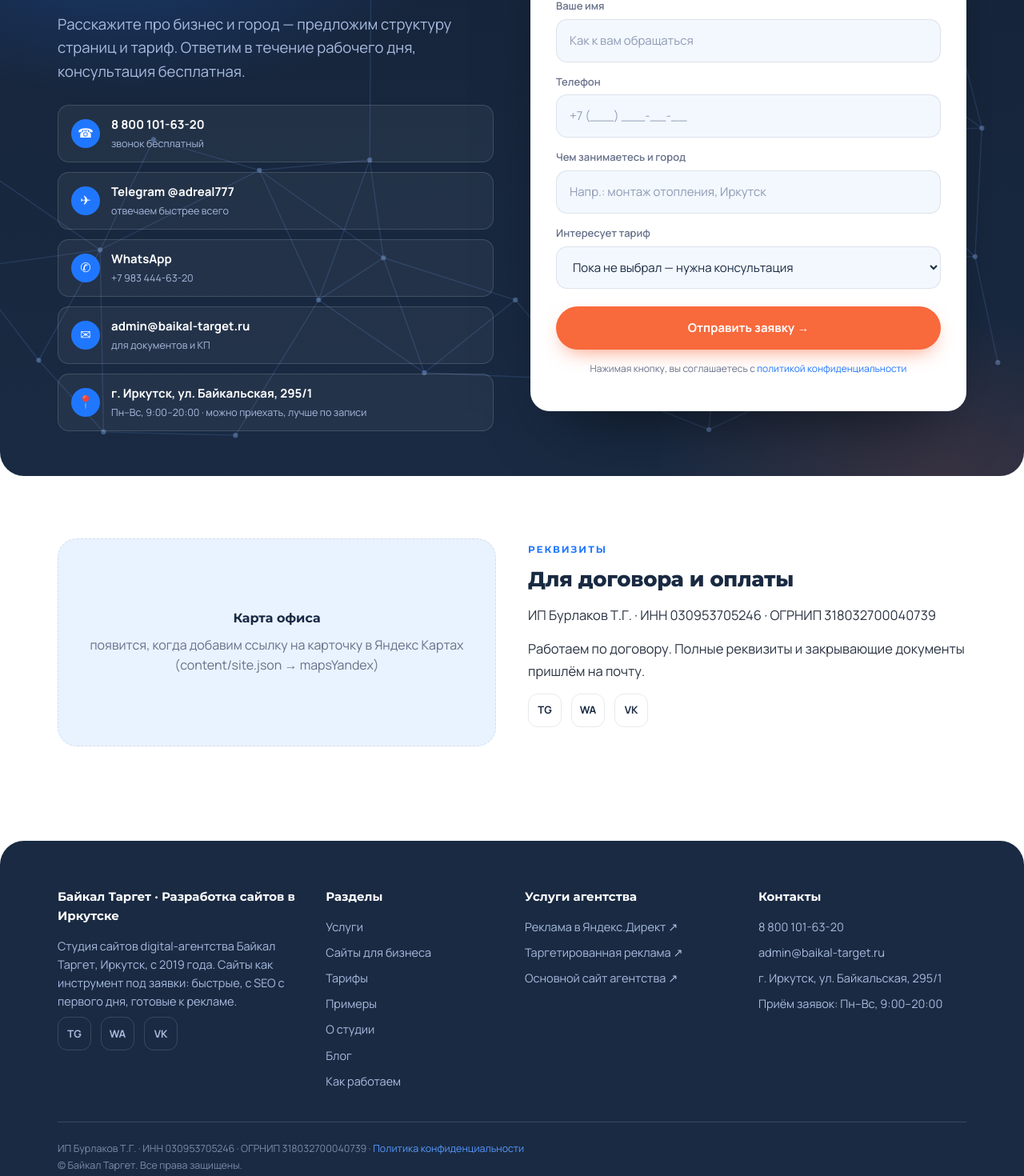
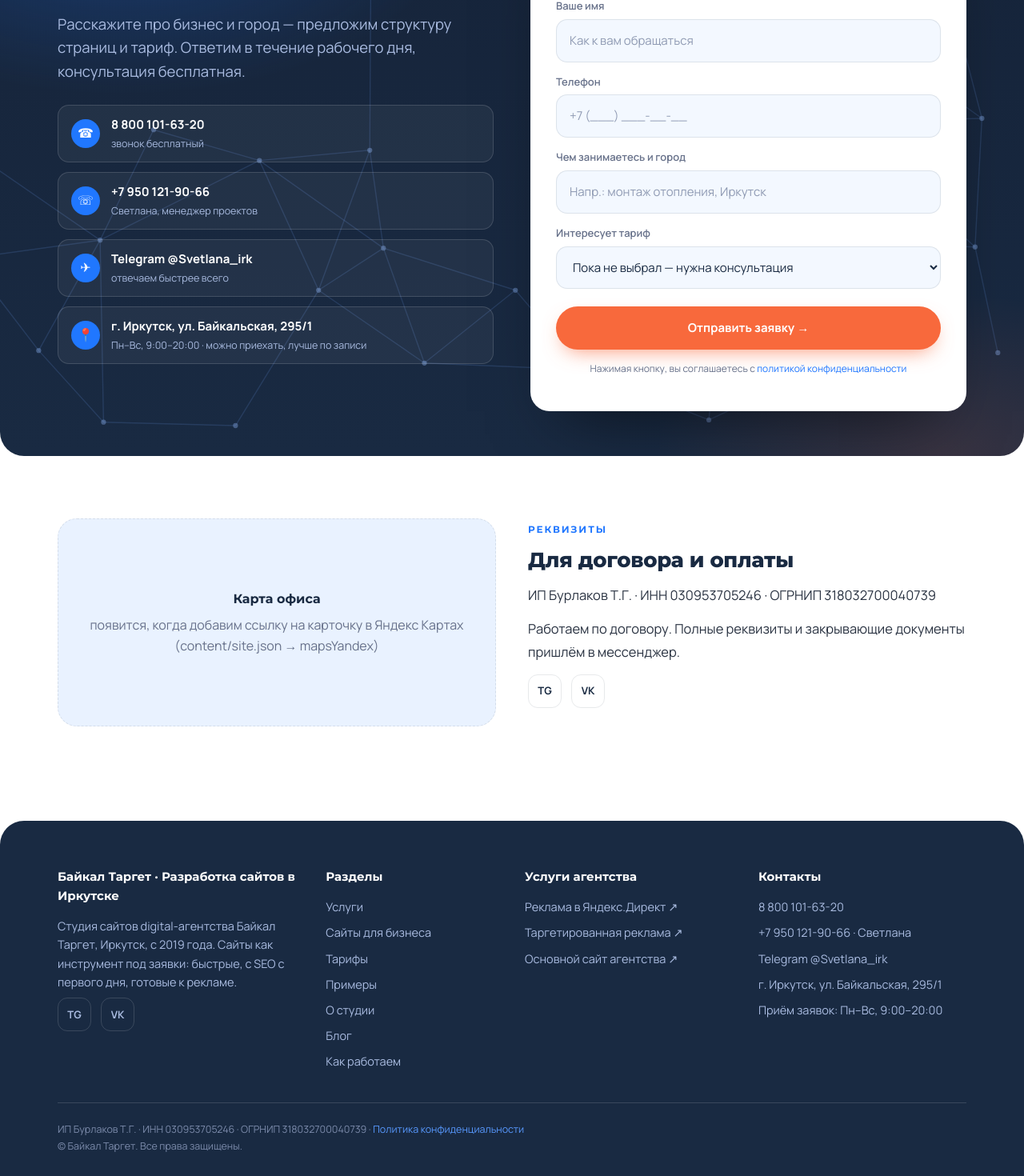
Before and after one commit to baikaltarget/baikaltargetsites, a Next.js app: page /kontakty in a window 1280 px wide. Shown: the part 240-1710 px from the top of the page at 80% size. Built offline with nearby package versions, Linux system fonts and the light colour scheme.

Commit message:
Контакты: Telegram и прямой телефон Светланы, убраны почта и WhatsApp, единый ContactLinks, место под MAX
Co-Authored-By: Claude Opus 5.5 <noreply@anthropic.com>
Claude-Session: https://claude.ai/code/session_01FpcLRrMQdhJCE9pUHux9xG

```diff
--- a/app/kontakty/page.js
+++ b/app/kontakty/page.js
@@ -2,11 +2,12 @@ import Link from 'next/link';
 import site from '@/content/site.json';
 import LeadForm from '@/components/LeadForm';
 import Mesh from '@/components/Mesh';
+import ContactLinks from '@/components/ContactLinks';
 import { localBusiness, breadcrumbs } from '@/lib/schema';
 
 export const metadata = {
   title: 'Контакты и заявка | ' + site.brand,
-  description: 'Студия сайтов Байкал Таргет в Иркутске: ул. Байкальская, 295/1. Телефон, Telegram, WhatsApp, заявка на сайт.',
+  description: 'Студия сайтов Байкал Таргет в Иркутске: ул. Байкальская, 295/1. Телефон, Telegram, заявка на сайт.',
   alternates: { canonical: '/kontakty/' },
 };
 
@@ -27,13 +28,7 @@ export default function Kontakty() {
             <span className="hero-over">Контакты · Иркутск</span>
             <h1>Обсудим <span className="hl">ваш сайт</span></h1>
             <p className="lead">Расскажите про бизнес и город — предложим структуру страниц и тариф. Ответим в течение рабочего дня, консультация бесплатная.</p>
-            <div className="contact-list">
-              <a href={site.phoneHref}><i>☎</i><span><b>{site.phone}</b><small>звонок бесплатный</small></span></a>
-              <a href={site.telegram} target="_blank" rel="noopener"><i>✈</i><span><b>Telegram {site.telegramHandle}</b><small>отвечаем быстрее всего</small></span></a>
-              <a href={site.whatsapp} target="_blank" rel="noopener"><i>✆</i><span><b>WhatsApp</b><small>+7 983 444-63-20</small></span></a>
-              <a href={'mailto:' + site.email}><i>✉</i><span><b>{site.email}</b><small>для документов и КП</small></span></a>
-              <a href={site.mapsYandex || undefined} target={site.mapsYandex ? '_blank' : undefined} rel="noopener"><i>📍</i><span><b>{site.address}</b><small>{site.hours} · можно приехать, лучше по записи</small></span></a>
-            </div>
+            <ContactLinks variant="cards" showAddress />
           </div>
           <LeadForm title="Заявка на сайт" />
         </div>
@@ -50,10 +45,10 @@ export default function Kontakty() {
             <div>
               <div className="sec-head" style={{ marginBottom: 16 }}><span className="eyebrow">Реквизиты</span><h2 style={{ fontSize: 26 }}>Для договора и оплаты</h2></div>
               <p className="case-p">{site.legal}</p>
-              <p className="case-p">Работаем по договору. Полные реквизиты и закрывающие документы пришлём на почту.</p>
+              <p className="case-p">Работаем по договору. Полные реквизиты и закрывающие документы пришлём в мессенджер.</p>
               <div className="socials" style={{ marginTop: 10 }}>
                 <a href={site.telegram} target="_blank" rel="noopener" aria-label="Telegram">TG</a>
-                <a href={site.whatsapp} target="_blank" rel="noopener" aria-label="WhatsApp">WA</a>
+                {site.max && <a href={site.max} target="_blank" rel="noopener" aria-label="MAX">MAX</a>}
                 <a href={site.vk} target="_blank" rel="noopener" aria-label="VK">VK</a>
               </div>
             </div>
--- a/app/page.js
+++ b/app/page.js
@@ -3,6 +3,7 @@ import Image from 'next/image';
 import site from '@/content/site.json';
 import { CASES, TOP_CASES } from '@/lib/cases';
 import LeadForm from '@/components/LeadForm';
+import ContactLinks from '@/components/ContactLinks';
 import CaseCard from '@/components/CaseCard';
 import ReviewCard from '@/components/ReviewCard';
 import { SVC_ICONS } from '@/components/ServiceIcons';
@@ -328,11 +329,7 @@ export default function Home() {
             </ul>
             <div className="cta-badges"><span>от 35 000 ₽</span><span>от 5 дней</span><span>бесплатно</span></div>
             <div className="cta-limit">Берём в работу 3–4 проекта в месяц</div>
-            <div className="contacts">
-              <a href={site.phoneHref}>☎ {site.phone}</a>
-              <a href={site.telegram} target="_blank" rel="noopener">✈ {site.telegramHandle}</a>
-              <a href={site.whatsapp} target="_blank" rel="noopener">✆ WhatsApp</a>
-            </div>
+            <ContactLinks />
           </div>
           <LeadForm className="form reveal" />
         </div>
--- /dev/null
+++ b/components/ContactLinks.js
@@ -0,0 +1,24 @@
+import site from '@/content/site.json';
+
+// Единый список контактов для всех блоков. MAX показывается, когда в site.json задан site.max.
+export default function ContactLinks({ variant = 'plain', showAddress = false }) {
+  if (variant === 'cards') {
+    return (
+      <div className="contact-list">
+        <a href={site.phoneHref}><i>☎</i><span><b>{site.phone}</b><small>звонок бесплатный</small></span></a>
+        <a href={site.phone2Href}><i>☏</i><span><b>{site.phone2}</b><small>{site.phone2Label}</small></span></a>
+        <a href={site.telegram} target="_blank" rel="noopener"><i>✈</i><span><b>Telegram {site.telegramHandle}</b><small>отвечаем быстрее всего</small></span></a>
+        {site.max && <a href={site.max} target="_blank" rel="noopener"><i>✉</i><span><b>MAX</b><small>напишите в мессенджер</small></span></a>}
+        {showAddress && <a href={site.mapsYandex || undefined} target={site.mapsYandex ? '_blank' : undefined} rel="noopener"><i>📍</i><span><b>{site.address}</b><small>{site.hours} · можно приехать, лучше по записи</small></span></a>}
+      </div>
+    );
+  }
+  return (
+    <div className="contacts">
+      <a href={site.phoneHref}>☎ {site.phone}</a>
+      <a href={site.phone2Href}>☏ {site.phone2}</a>
+      <a href={site.telegram} target="_blank" rel="noopener">✈ {site.telegramHandle}</a>
+      {site.max && <a href={site.max} target="_blank" rel="noopener">✉ MAX</a>}
+    </div>
+  );
+}
--- a/components/CtaBlock.js
+++ b/components/CtaBlock.js
@@ -1,6 +1,7 @@
 import site from '@/content/site.json';
 import LeadForm from '@/components/LeadForm';
 import Mesh from '@/components/Mesh';
+import ContactLinks from '@/components/ContactLinks';
 
 // Блок заявки — один на весь сайт, как на главной: слева обещания и контакты, справа форма.
 export default function CtaBlock({ title = 'Обсудим ваш сайт', text, bullets, formTitle = 'Оставьте заявку', nichePlaceholder, badges = true }) {
@@ -15,11 +16,7 @@ export default function CtaBlock({ title = 'Обсудим ваш сайт', tex
           <ul className="cta-bullets">{b.map((t, i) => <li key={i}>✓ {t}</li>)}</ul>
           {badges && <div className="cta-badges"><span>от 35 000 ₽</span><span>от 5 дней</span><span>бесплатно</span></div>}
           <div className="cta-limit">Берём в работу 3–4 проекта в месяц</div>
-          <div className="contacts">
-            <a href={site.phoneHref}>☎ {site.phone}</a>
-            <a href={site.telegram} target="_blank" rel="noopener">✈ {site.telegramHandle}</a>
-            <a href={site.whatsapp} target="_blank" rel="noopener">✆ WhatsApp</a>
-          </div>
+          <ContactLinks />
         </div>
         <LeadForm title={formTitle} nichePlaceholder={nichePlaceholder} />
       </div>
--- a/components/Footer.js
+++ b/components/Footer.js
@@ -15,7 +15,7 @@ export default function Footer() {
             <p style={{ maxWidth: 340, color: 'var(--muted-d)' }}>Студия сайтов digital-агентства Байкал Таргет, Иркутск, с 2019 года. Сайты как инструмент под заявки: быстрые, с SEO с первого дня, готовые к рекламе.</p>
             <div className="socials">
               <a href={site.telegram} target="_blank" rel="noopener" aria-label="Telegram">TG</a>
-              <a href={site.whatsapp} target="_blank" rel="noopener" aria-label="WhatsApp">WA</a>
+              {site.max && <a href={site.max} target="_blank" rel="noopener" aria-label="MAX">MAX</a>}
               <a href={site.vk} target="_blank" rel="noopener" aria-label="VK">VK</a>
             </div>
           </div>
@@ -39,7 +39,8 @@ export default function Footer() {
           <div>
             <h4>Контакты</h4>
             <a href={site.phoneHref}>{site.phone}</a>
-            <a href={'mailto:' + site.email}>{site.email}</a>
+            <a href={site.phone2Href}>{site.phone2} · Светлана</a>
+            <a href={site.telegram} target="_blank" rel="noopener">Telegram {site.telegramHandle}</a>
             <a href={site.mapsYandex || undefined} target={site.mapsYandex ? '_blank' : undefined} rel="noopener">{site.address}</a>
             <a>Приём заявок: {site.hours}</a>
           </div>
--- a/components/Interactions.js
+++ b/components/Interactions.js
@@ -47,7 +47,7 @@ async function submit(btn) {
     // Запасной путь: Telegram-ссылка с текстом заявки
     const msg = 'Заявка на сайт%0AИмя: ' + encodeURIComponent(name || '—') + '%0AТелефон: ' + encodeURIComponent(phone || '—') + '%0AБизнес/город: ' + encodeURIComponent(niche || '—') + '%0AТариф: ' + encodeURIComponent(plan);
     window.open(site.telegram + '?text=' + msg, '_blank');
-    say('Не удалось отправить автоматически — открываем Telegram с вашей заявкой. Не открылось? Напишите в <a href="' + site.whatsapp + '" target="_blank" rel="noopener">WhatsApp</a> или позвоните <a href="' + site.phoneHref + '">' + site.phone + '</a>.');
+    say('Не удалось отправить автоматически — открываем Telegram с вашей заявкой. Не открылось? Позвоните <a href="' + site.phoneHref + '">' + site.phone + '</a> или Светлане <a href="' + site.phone2Href + '">' + site.phone2 + '</a>.');
   } finally { clearTimeout(timer); btn.disabled = false; }
 }
 
--- a/lib/schema.js
+++ b/lib/schema.js
@@ -9,7 +9,6 @@ export function localBusiness() {
     name: site.brand,
     url: site.domain,
     telephone: '+7-800-101-63-20',
-    email: site.email,
     address: { '@type': 'PostalAddress', streetAddress: 'ул. Байкальская, 295/1', addressLocality: 'Иркутск', addressRegion: 'Иркутская область', addressCountry: 'RU' },
     openingHoursSpecification: { '@type': 'OpeningHoursSpecification', dayOfWeek: ['Monday', 'Tuesday', 'Wednesday', 'Thursday', 'Friday', 'Saturday', 'Sunday'], opens: '09:00', closes: '20:00' },
     priceRange: 'от 35 000 ₽',
```
Also changed, not shown: content/site.json.
